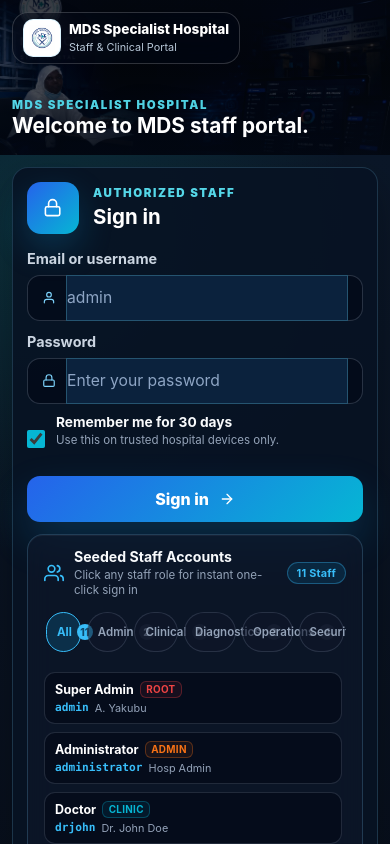
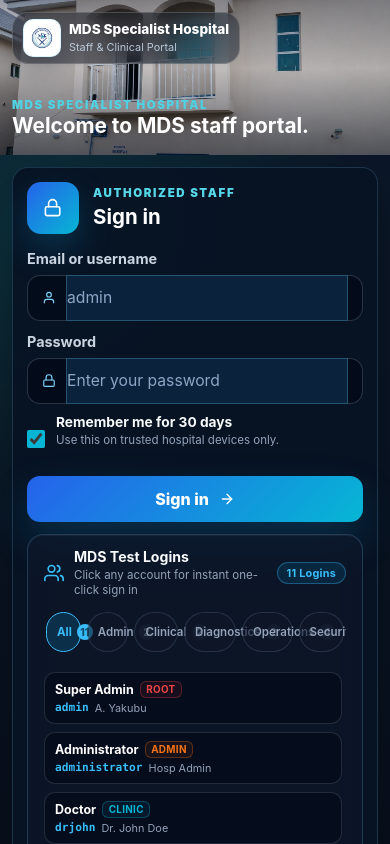
Before and after one commit to dceekay/hms, a React (Vite) app in the folder frontend/: page /login in a window 390 px wide. Shown: the top 844 px of the page. Built offline with nearby package versions, Linux system fonts and the light colour scheme; no server answers.

Commit message:
fix(login): use bright MDS hospital background picture and rename seeded accounts to MDS test logins

```diff
--- a/frontend/src/pages/LoginPage.tsx
+++ b/frontend/src/pages/LoginPage.tsx
@@ -3,13 +3,13 @@ import { useNavigate, useSearchParams } from "react-router-dom";
 import { FiArrowRight, FiLock, FiShield, FiUser, FiUsers, FiCheck } from "react-icons/fi";
 import { Link } from "react-router-dom";
 import mdsLogo from "../assets/optimized/logo-sm.webp";
-import mdsHospital from "../assets/optimized/login_back.webp";
+import mdsHospital from "../assets/optimized/login_bright.webp";
 import { login } from "../services/authService";
 import { useAuthStore } from "../store/authStore";
 import PoweredByCeekayX from "../components/common/PoweredByCeekayX";
 import "../styles/login.css";
 
-interface SeededAccount {
+interface MdsTestAccount {
   role: string;
   category: "admin" | "clinical" | "diagnostics" | "operations" | "security";
   name: string;
@@ -19,7 +19,7 @@ interface SeededAccount {
   color: string;
 }
 
-const seededAccounts: SeededAccount[] = [
+const mdsTestAccounts: MdsTestAccount[] = [
   { role: "Super Admin", category: "admin", name: "A. Yakubu", username: "admin", password: "Admin@123", badge: "Root", color: "#ef4444" },
   { role: "Administrator", category: "admin", name: "Hosp Admin", username: "administrator", password: "Administrator@123", badge: "Admin", color: "#f97316" },
   { role: "Doctor", category: "clinical", name: "Dr. John Doe", username: "drjohn", password: "Doctor@123", badge: "Clinic", color: "#06b6d4" },
@@ -77,8 +77,8 @@ export default function LoginPage() {
   const [activeCategory, setActiveCategory] = useState<string>("all");
 
   const filteredAccounts = useMemo(() => {
-    if (activeCategory === "all") return seededAccounts;
-    return seededAccounts.filter((a) => a.category === activeCategory);
+    if (activeCategory === "all") return mdsTestAccounts;
+    return mdsTestAccounts.filter((a) => a.category === activeCategory);
   }, [activeCategory]);
 
   async function submitLogin(username: string, loginPassword: string) {
@@ -123,7 +123,7 @@ export default function LoginPage() {
     await submitLogin(emailOrUsername, password);
   }
 
-  const handleTestLogin = async (account: SeededAccount) => {
+  const handleTestLogin = async (account: MdsTestAccount) => {
     setEmailOrUsername(account.username);
     setPassword(account.password);
     await submitLogin(account.username, account.password);
@@ -231,17 +231,17 @@ export default function LoginPage() {
               <div className="test-login-title-group">
                 <FiUsers className="test-login-icon" />
                 <div>
-                  <strong>Seeded Staff Accounts</strong>
-                  <p>Click any staff role for instant one-click sign in</p>
+                  <strong>MDS Test Logins</strong>
+                  <p>Click any account for instant one-click sign in</p>
                 </div>
               </div>
-              <span className="test-login-count">{filteredAccounts.length} Staff</span>
+              <span className="test-login-count">{filteredAccounts.length} Logins</span>
             </div>
 
             {/* Category Filter Pills */}
-            <div className="test-login-categories" role="tablist" aria-label="Staff role categories">
+            <div className="test-login-categories" role="tablist" aria-label="Account role categories">
               {[
-                { id: "all", label: "All", count: seededAccounts.length },
+                { id: "all", label: "All", count: mdsTestAccounts.length },
                 { id: "admin", label: "Admin", count: 2 },
                 { id: "clinical", label: "Clinical", count: 2 },
                 { id: "diagnostics", label: "Diagnostics", count: 2 },
--- a/frontend/src/styles/login.css
+++ b/frontend/src/styles/login.css
@@ -27,8 +27,8 @@
   inset: 0;
   z-index: -1;
   background:
-    linear-gradient(90deg, rgba(3, 9, 20, 0.82) 0%, rgba(3, 9, 20, 0.48) 48%, rgba(3, 9, 20, 0.12) 100%),
-    linear-gradient(0deg, rgba(3, 9, 20, 0.68) 0%, rgba(3, 9, 20, 0.06) 52%, rgba(3, 9, 20, 0.42) 100%);
+    linear-gradient(180deg, rgba(3, 10, 24, 0.32) 0%, rgba(3, 10, 24, 0.08) 40%, rgba(3, 10, 24, 0.52) 100%),
+    linear-gradient(90deg, rgba(3, 10, 24, 0.25) 0%, transparent 60%);
   content: "";
 }
 
@@ -39,8 +39,8 @@
   width: 100%;
   height: 100%;
   object-fit: cover;
-  object-position: center;
-  filter: saturate(0.92) brightness(0.68) contrast(1.08);
+  object-position: center 30%;
+  filter: saturate(1.06) brightness(0.98) contrast(1.02);
   transform: scale(1.01);
 }
 
@@ -96,6 +96,13 @@
 
 .login-copy {
   max-width: 640px;
+  background: rgba(3, 10, 24, 0.44);
+  backdrop-filter: blur(14px);
+  -webkit-backdrop-filter: blur(14px);
+  padding: 24px 28px;
+  border-radius: 20px;
+  border: 1px solid rgba(255, 255, 255, 0.16);
+  box-shadow: 0 16px 40px rgba(0, 0, 0, 0.28);
 }
 
 .login-copy .eyebrow,
@@ -602,7 +609,16 @@
 
   .login-visual::before {
     background:
-      linear-gradient(180deg, rgba(3, 9, 20, 0.7) 0%, rgba(3, 9, 20, 0.5) 44%, rgba(3, 9, 20, 0.88) 100%);
+      linear-gradient(180deg, rgba(3, 10, 24, 0.38) 0%, rgba(3, 10, 24, 0.12) 44%, rgba(3, 10, 24, 0.6) 100%);
+  }
+
+  .login-copy {
+    background: transparent;
+    backdrop-filter: none;
+    -webkit-backdrop-filter: none;
+    padding: 0;
+    border: none;
+    box-shadow: none;
   }
 
   .login-brand {
```
Also changed, not shown: frontend/src/assets/optimized/login_bright.webp (added).
